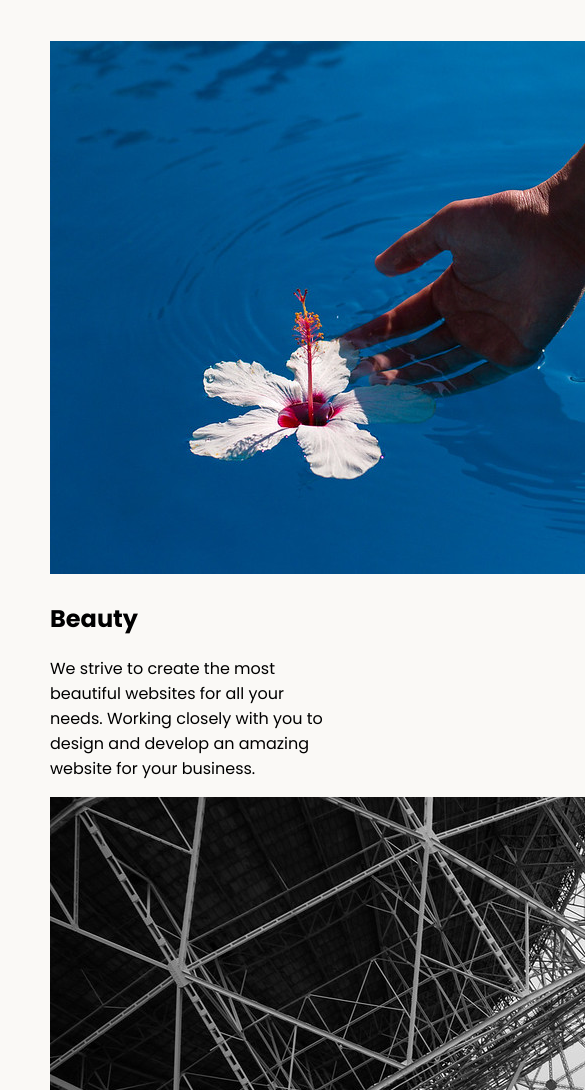
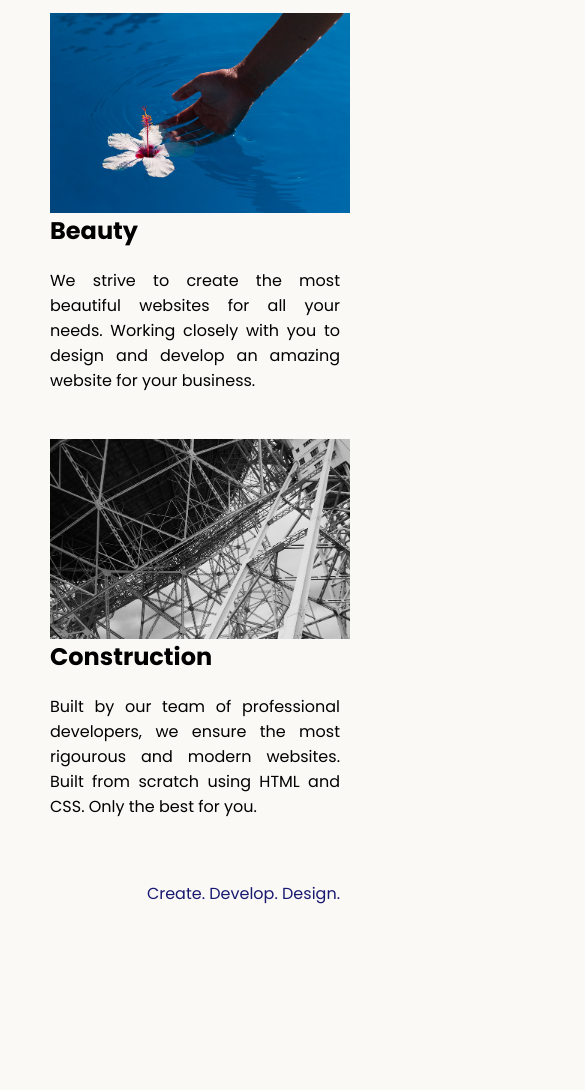
Before and after one commit to NandyArnold/WebAgencyTest, a plain HTML site: page index.html in a window 390 px wide. Shown: the part 769-1859 px from the top of the page, 585 px wide, since content can reach past the window. After the commit the page ends 1691 px from the top, so only its background shows below. Drawn offline with Linux system fonts and the light colour scheme.

Commit message:
Excercise Done

```diff
--- a/index.html
+++ b/index.html
@@ -9,12 +9,13 @@
   <link rel="preconnect" href="https://fonts.googleapis.com">
   <link rel="preconnect" href="https://fonts.gstatic.com" crossorigin>
   <link href="https://fonts.googleapis.com/css2?family=Poppins:wght@400;700&display=swap" rel="stylesheet">
+
 </head>
 
 <body>
   <div class="main">
     <img class="logo" src="./assets/images/logo.png" alt="logo">
-    <h1>We are a Creative Design Agency</h1>
+    <h1>We are a <span style="color: blueviolet;">Creative</span> Design Agency</h1>
     <div class="left card"><img class="tile-image" src="./assets/images/beautiful.jpg" alt="hand and flower in water">
       <h2 class="card-title">Beauty</h2>
       <p class="card-text">We strive to create the most beautiful websites for all your needs. Working closely with you
@@ -25,7 +26,7 @@
 
     <div class="right card"><img class="tile-image" src="./assets/images/construction.jpg" alt="metal structure">
       <h2 class="card-title">Construction</h2>
-      <p>Built by our team of professional developers, we ensure the most rigourous and modern websites. Built from
+      <p class="card-text">Built by our team of professional developers, we ensure the most rigourous and modern websites. Built from
         scratch using HTML and CSS. Only the best for you.</p>
     </div>
 
--- a/style.css
+++ b/style.css
@@ -18,3 +18,63 @@ body {
     text-align: right;
     color: midnightblue;
   }
+
+  .left {
+
+    width: 40%;
+    float:left;
+  }
+
+  .right  {
+    width: 40%;
+    float:right;
+  }
+
+  .tile-image {
+    height: 200px;
+    width: 300px;
+    padding-right:3rem;
+    float:left;  }
+
+    @media (max-width: 680px) {
+        .logo{
+            width: 100px;
+        }
+
+        h1 {
+            font-size: 3 rem;
+            text-align: center;
+        }
+        .card {
+            width: 100%;
+            display: block;
+            margin-bottom: 30px;
+            text-align: justify;
+        }
+      }
+
+
+     /*@media (min-width: 481px) and (max-width: 1200px) {
+        body{
+
+        }
+
+      }
+
+      @media (min-width: 1201px) and (max-width: 1600px) {
+        body{
+
+        }
+
+      }
+
+      @media (min-width: 1601px) {
+
+        body{
+
+        }
+      }
+
+      ok, this is boring actually xD
+
+      */
```
